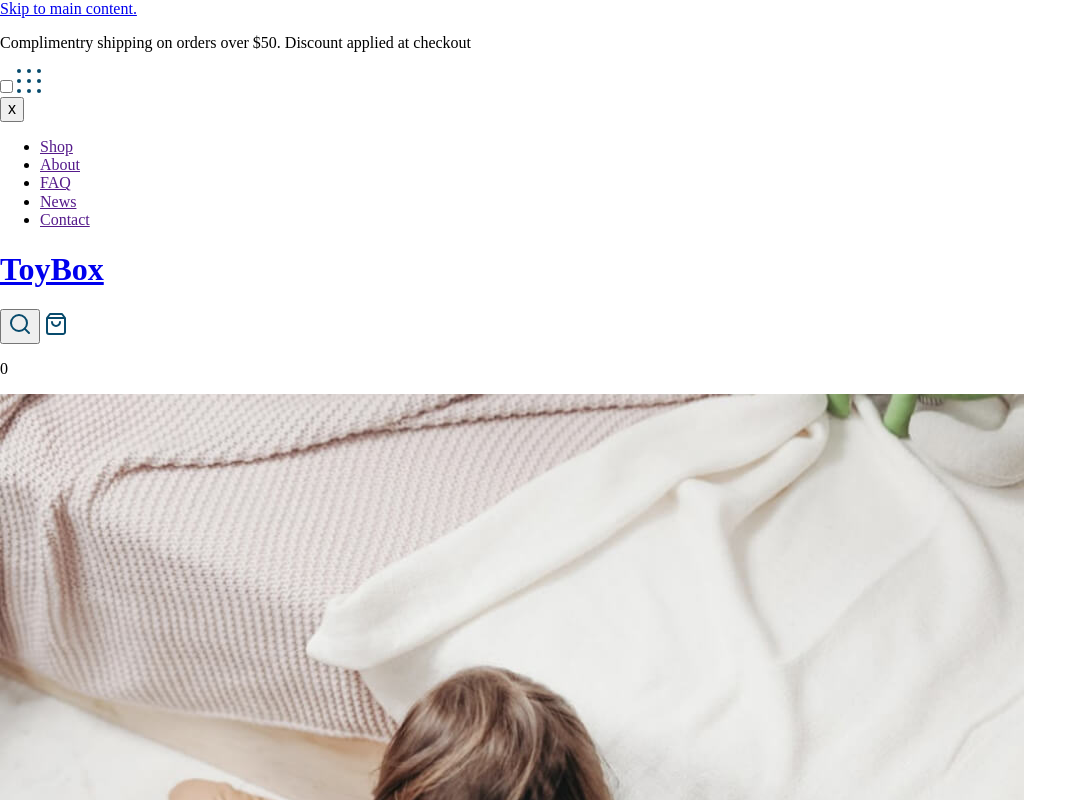
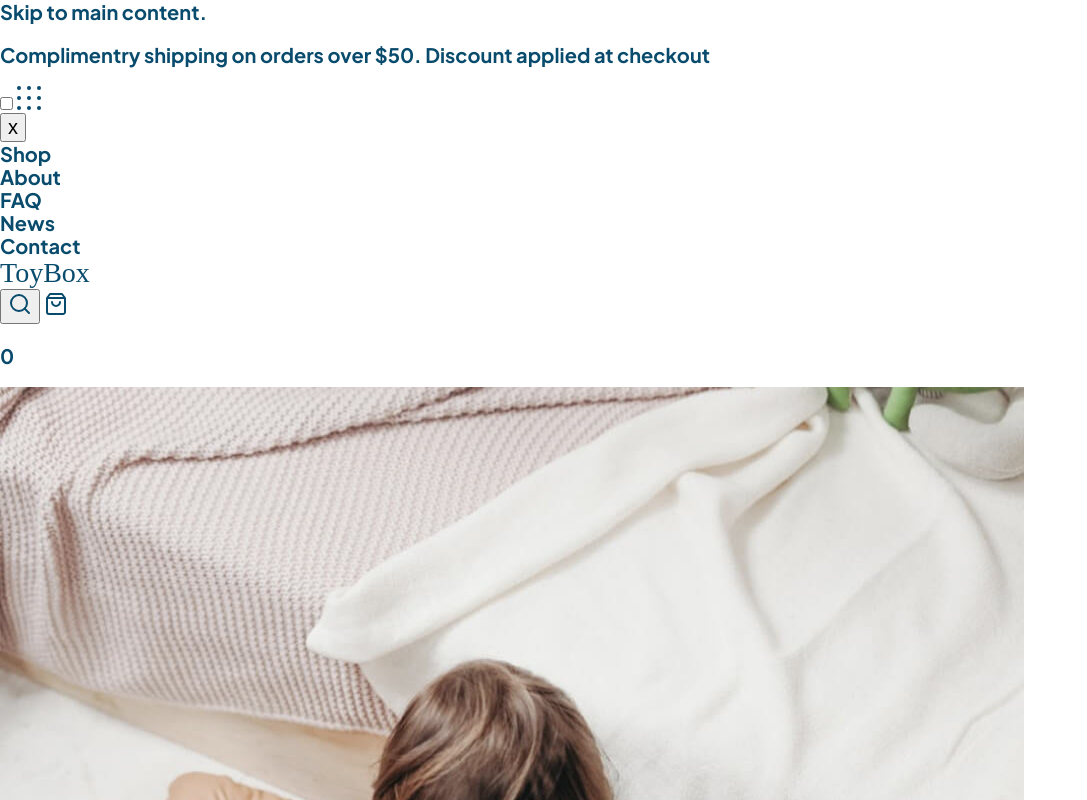
Before and after one commit to Westc13/toyBoxCodeAlong, a plain HTML site: page index.html in a window 1280 px wide. Shown: the top 800 px of the page, without its empty margins (0-1087 px from the left). Drawn offline with nearby package versions, Linux system fonts and the light colour scheme; files that its build step writes are made by us from their sources; files whose address does not match are found by name; a web font is replaced by a local one.

Commit message:
Finished up typography partial

```diff
--- a/styles/sass/partials/_typography.scss
+++ b/styles/sass/partials/_typography.scss
@@ -6,3 +6,67 @@
         url('../fonts/PlusJakarta_Sans-2.5/webfonts/PlusJakartaSans-Regular.woff2');
         font-weight: normal;
 }
+
+/* importing Jakarta Sans font in bold */
+@font-face {
+    font-family: "Jakarta Sans";
+    src: url('../fonts/PlusJakarta_Sans-2.5/webfonts/PlusJakartaSans-Bold.woff'),
+        url('../fonts/PlusJakarta_Sans-2.5/static/PlusJakartaSans-Bold.ttf'),
+        url('../fonts/PlusJakarta_Sans-2.5/webfonts/PlusJakartaSans-Bold.woff2');
+    font-weight: normal;
+}
+
+@font-face {
+    font-family: "Young Serif";
+    src: url('../fonts/youngserif/YoungSerif-Regular.otf');
+}
+
+html {
+    font-size: 125%;
+}
+
+body {
+    font-family: $bodyFont;
+    font-weight: normal;
+    color: $primary;
+}
+
+h1, h2, h3, h4, blockquote {
+    font-family: $headingFont;
+    font-weight: normal;
+    color: $primary;
+    margin: 0;
+}
+
+/* Set the heading font-sizes */
+h1 {
+    font-size: 1.4rem;
+}
+h2 {
+    font-size: 2rem;
+}
+h3 {
+    font-size: 2.7rem;
+}
+h4 {
+    font-size: 1.7rem;
+}
+h5 {
+    font-size: 0.7rem;
+}
+
+ul,
+li,
+a,
+input {
+    margin: 0;
+    padding: 0;
+}
+
+ul {
+    list-style: none;
+}
+a {
+    text-decoration: none;
+    color: inherit;
+}
```
